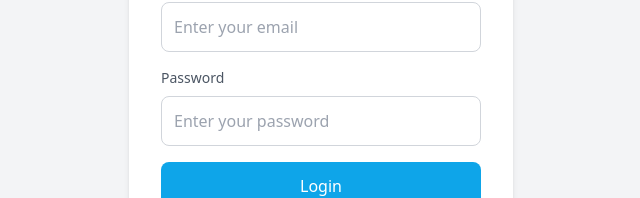
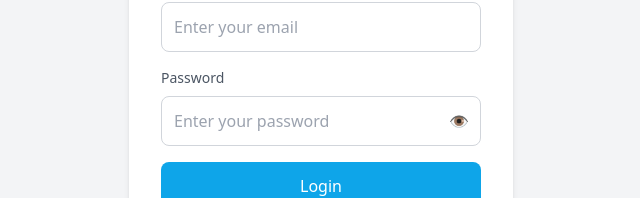
Before and after one commit to Annuppp/News-Management-System, a React (Vite) app in the folder client/: page /login in a window 1280 px wide. Shown: the part 336-534 px from the top of the page, without its empty margins (319-959 px from the left). Built offline with nearby package versions, Linux system fonts and the light colour scheme.

Commit message:
made toggle eye button for passwords

```diff
--- a/client/src/components/InputField.jsx
+++ b/client/src/components/InputField.jsx
@@ -1,15 +1,28 @@
-function InputField({ label, error, ...rest }) {
+function InputField({ label, error, showPassword, onTogglePassword, ...rest }) {
     return (
         <div className="mb-4">
             <label className="block text-gray-600 text-sm font-medium mb-2">
                 {label}
             </label>
+
+            <div className="relative">
                 <input
                     {...rest}
                     className={`w-full p-3 border rounded-lg focus:ring-2 focus:ring-sky-500 outline-none ${
                         error ? "border-red-500" : "border-gray-300"
                     }`}
                 />
+
+                {showPassword && (
+                    <button
+                        type="button"
+                        onClick={onTogglePassword}
+                        className="absolute right-3 top-1/2 transform -translate-y-1/2 text-gray-500 hover: text-gray-700"
+                    >
+                        {rest.type === "password" ? "👁️" : "👁️‍🗨️"}
+                    </button>
+                )}
+            </div>
             {error && <p className="text-red-500 text-sm mt-1">{error}</p>}
         </div>
     );
--- a/client/src/pages/Login.jsx
+++ b/client/src/pages/Login.jsx
@@ -10,6 +10,7 @@ function Login() {
 
     const [errors, setErrors] = useState({});
     const [loading, setLoading] = useState(false);
+    const [showPassword, setShowPassword] = useState(false);
 
     const fields = [
         {
@@ -20,9 +21,11 @@ function Login() {
         },
         {
             label: "Password",
-            type: "password",
+            type: showPassword ? "text" : "password",
             placeholder: "Enter your password",
             name: "password",
+            showPassword: true,
+            onTogglePassword: () => setShowPassword(!showPassword),
         },
     ];
 
--- a/client/src/pages/Register.jsx
+++ b/client/src/pages/Register.jsx
@@ -14,6 +14,8 @@ function Register() {
     });
 
     const [errors, setErrors] = useState({});
+    const [showPassword, setShowPassword] = useState(false);
+    const [showConfirmPassword, setShowConfirmPassword] = useState(false);
     const [loading, setLoading] = useState(false);
     const [image, setImage] = useState(null);
     const [imagePreview, setImagePreview] = useState(null);
@@ -34,15 +36,20 @@ function Register() {
         },
         {
             label: "Password",
-            type: "password",
+            type: showPassword ? "text" : "password",
             placeholder: "Enter your password",
             name: "password",
+            showPassword: true,
+            onTogglePassword: () => setShowPassword(!showPassword),
         },
         {
             label: "Confirm Password",
-            type: "password",
+            type: showConfirmPassword ? "text" : "password",
             placeholder: "Re-enter your password",
             name: "confirmPassword",
+            showPassword: true,
+            onTogglePassword: () =>
+                setShowConfirmPassword(!showConfirmPassword),
         },
     ];
 
```
Also changed, not shown: 1 other file (tests, documents, lock files or other folders). Lines whose indentation alone changed are shown as unchanged.
